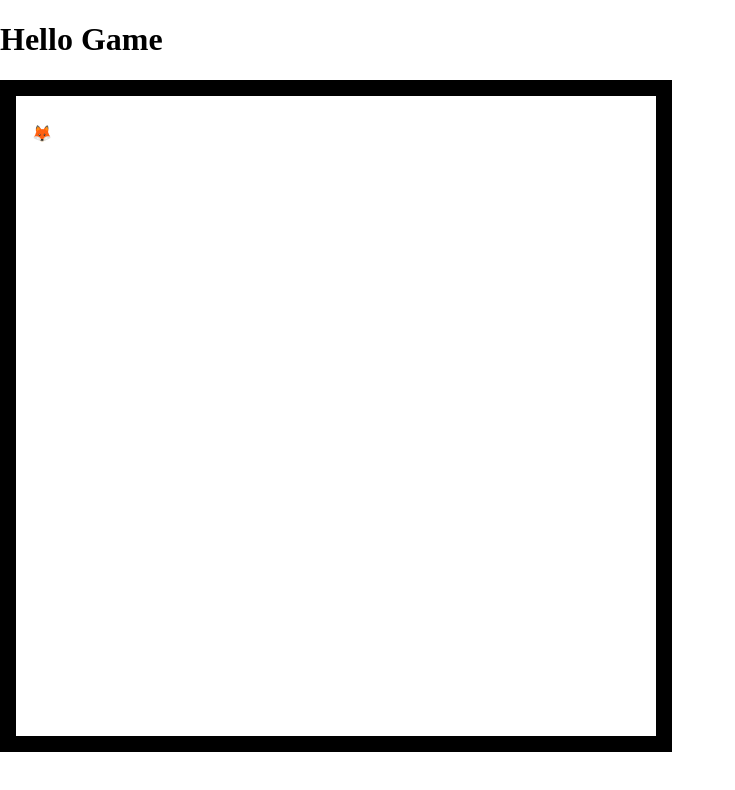
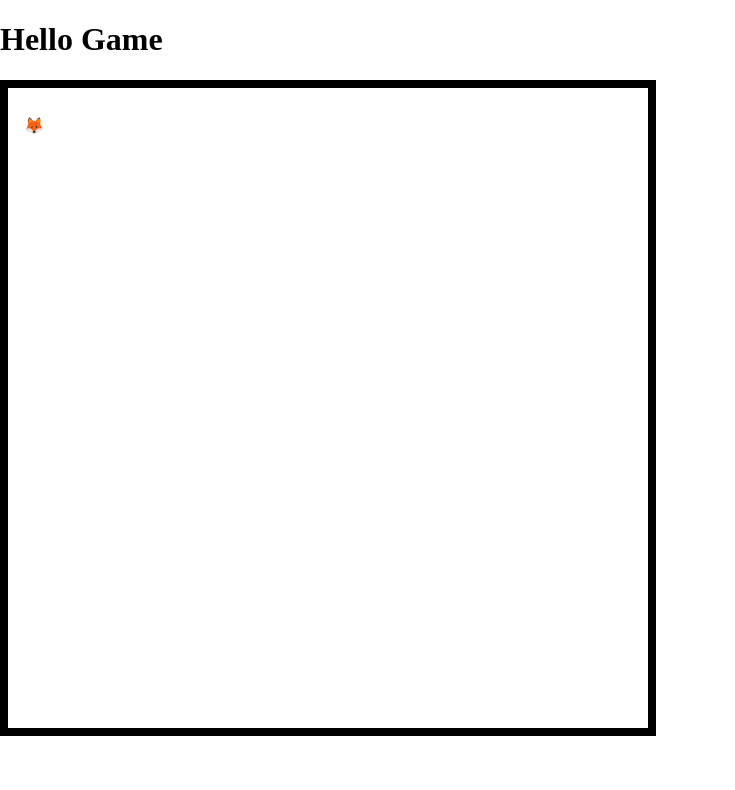
Before and after one commit to danifosy/react-roguelike, a React (Vite) app: page / in a window 1280 px wide. Shown: the top 790 px of the page, without its empty margins (0-735 px from the left). Built offline with nearby package versions, Linux system fonts and the light colour scheme.

Commit message:
Change border size in css

```diff
--- a/src/app/ReactRogue/ReactRogue.module.css
+++ b/src/app/ReactRogue/ReactRogue.module.css
@@ -1,3 +1,3 @@
 .canvas {
-  border: 1em solid black;
+  border: 0.5em solid black;
 }
```
